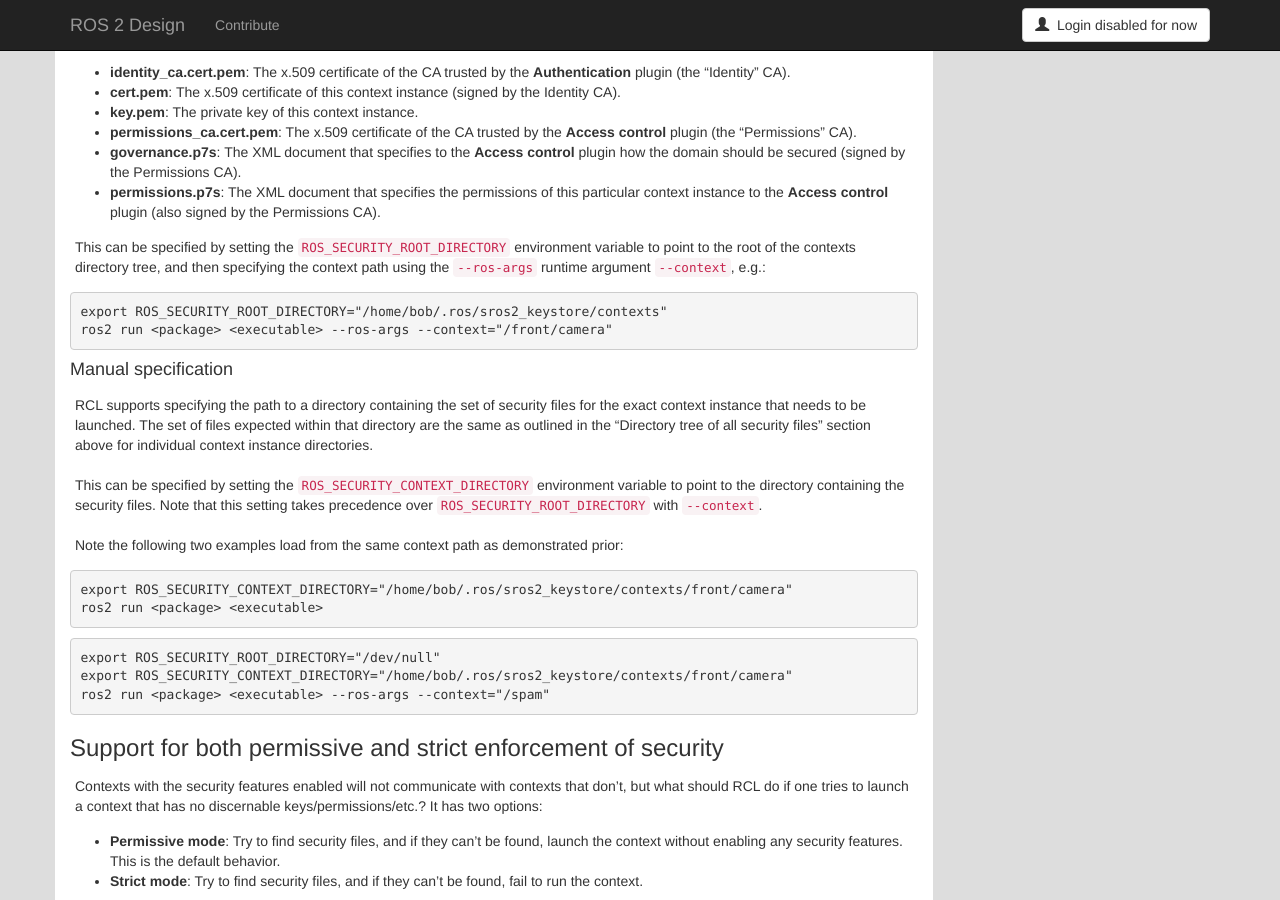
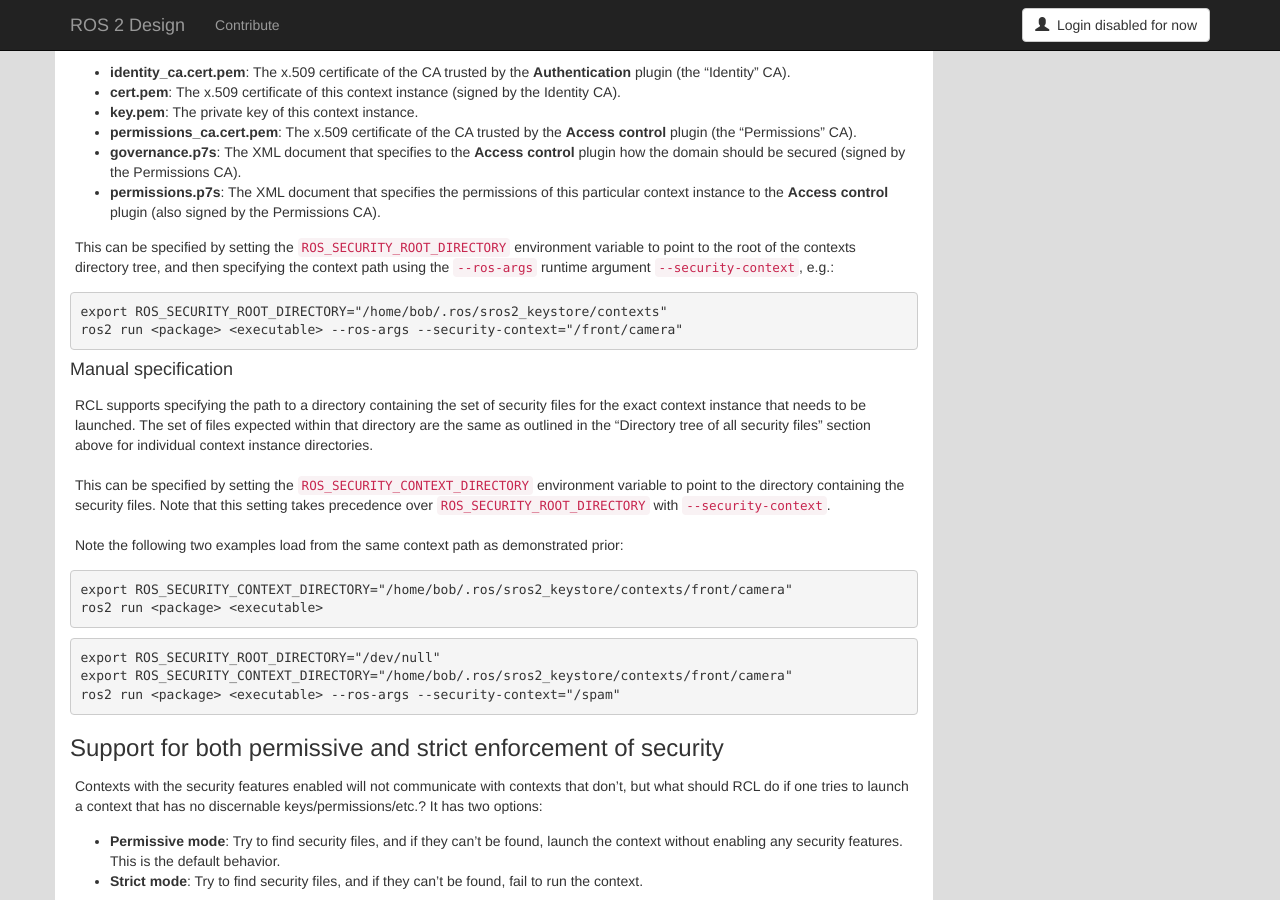
Before and after one commit to ros2/design, a Jekyll site: the page built from articles/ros2_dds_security.md, in a window 1280 px wide and 900 px high, scrolled down 2597 px. Built offline with Jekyll 4.4.1, drawn with Linux system fonts in a browser that asks for light colours; nearby versions of some CDN libraries.

Commit message:
Update key argument name for security context

````diff
--- a/articles/ros2_dds_security.md
+++ b/articles/ros2_dds_security.md
@@ -144,11 +144,11 @@
 - **governance.p7s**: The XML document that specifies to the **Access control** plugin how the domain should be secured  (signed by the Permissions CA).
 - **permissions.p7s**: The XML document that specifies the permissions of this particular context instance to the **Access control** plugin (also signed by the Permissions CA).
 
-This can be specified by setting the `ROS_SECURITY_ROOT_DIRECTORY` environment variable to point to the root of the contexts directory tree, and then specifying the context path using the `--ros-args` runtime argument `--context`, e.g.:
+This can be specified by setting the `ROS_SECURITY_ROOT_DIRECTORY` environment variable to point to the root of the contexts directory tree, and then specifying the context path using the `--ros-args` runtime argument `--security-context`, e.g.:
 
 ``` shell
 export ROS_SECURITY_ROOT_DIRECTORY="/home/bob/.ros/sros2_keystore/contexts"
-ros2 run <package> <executable> --ros-args --context="/front/camera"
+ros2 run <package> <executable> --ros-args --security-context="/front/camera"
 ```
 
 #### Manual specification
@@ -157,7 +157,7 @@
 The set of files expected within that directory are the same as outlined in the "Directory tree of all security files" section above for individual context instance directories.
 
 This can be specified by setting the `ROS_SECURITY_CONTEXT_DIRECTORY` environment variable to point to the directory containing the security files.
-Note that this setting takes precedence over `ROS_SECURITY_ROOT_DIRECTORY` with `--context`.
+Note that this setting takes precedence over `ROS_SECURITY_ROOT_DIRECTORY` with `--security-context`.
 
 Note the following two examples load from the same context path as demonstrated prior:
 
@@ -169,7 +169,7 @@
 ``` shell
 export ROS_SECURITY_ROOT_DIRECTORY="/dev/null"
 export ROS_SECURITY_CONTEXT_DIRECTORY="/home/bob/.ros/sros2_keystore/contexts/front/camera"
-ros2 run <package> <executable> --ros-args --context="/spam"
+ros2 run <package> <executable> --ros-args --security-context="/spam"
 ```
 
 ### Support for both permissive and strict enforcement of security
````
